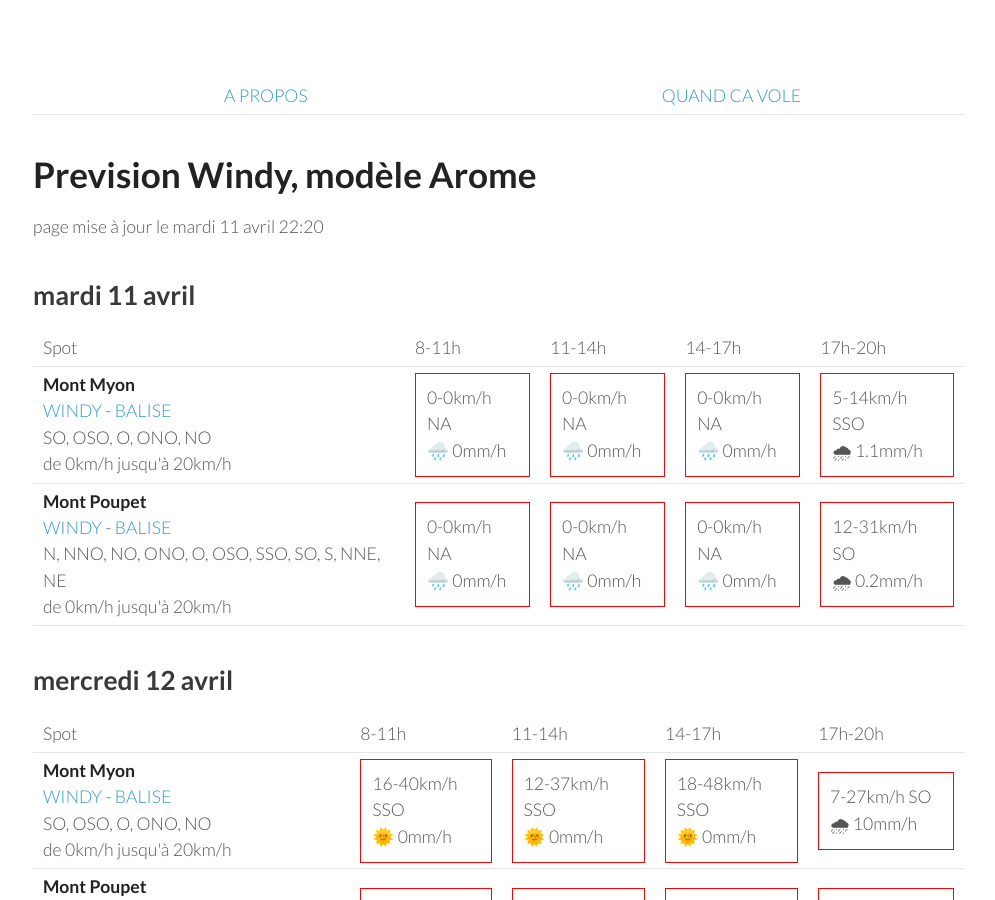
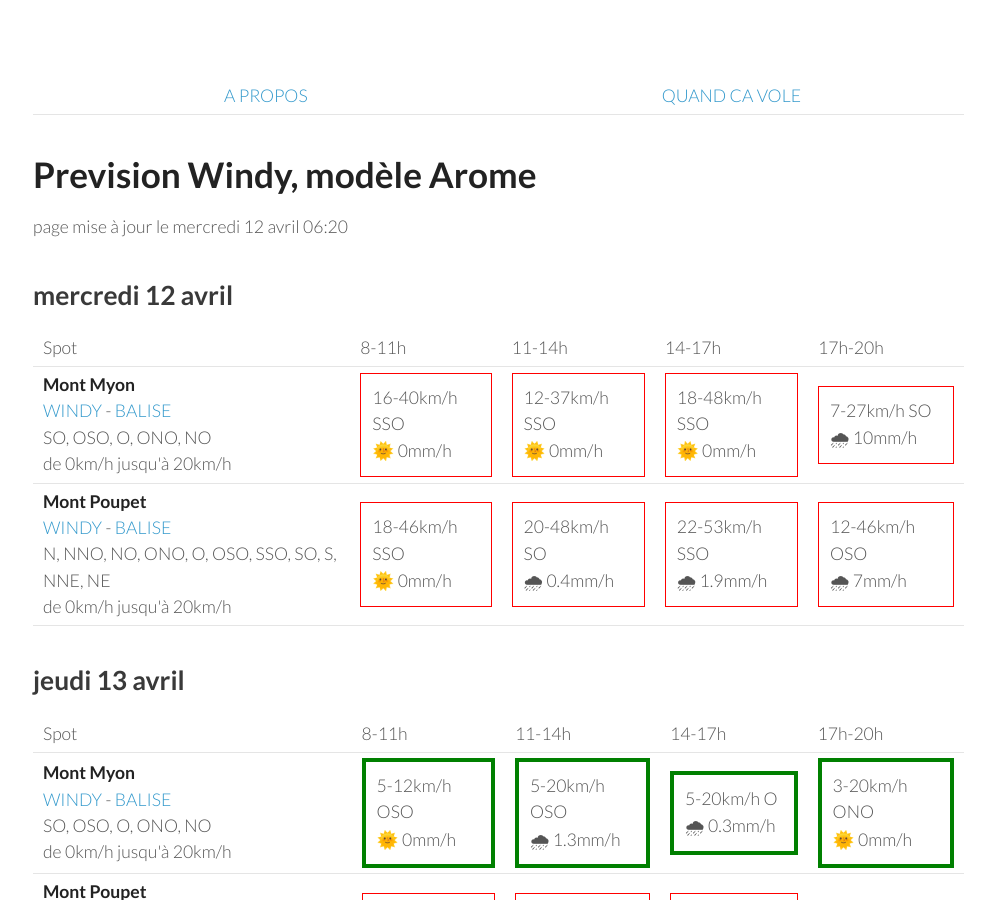
Before and after one commit to parapente-dans-le-nord/parapente-dans-le-nord.github.io, a Jekyll site: the page built from jura.markdown, in a window 1280 px wide and 900 px high. Shown: the whole window, without its empty margins (25-1020 px from the left). Built offline with Jekyll 4.4.1, drawn with Linux system fonts in a browser that asks for light colours.

Commit message:
update index.markdown

```diff
--- a/jura.markdown
+++ b/jura.markdown
@@ -7,42 +7,8 @@ title:  "Tous les spots"
 {: .links}
 
 # Prevision Windy, modèle Arome
-page mise à jour le mardi 11 avril 22:20
+page mise à jour le mercredi 12 avril 06:20
 
-## mardi 11 avril
-
-{::nomarkdown}
-<table>
-  <tbody>
-    <tr>
-      <td>Spot</td>
-      <td>8-11h</td>
-      <td>11-14h</td>
-      <td>14-17h</td>
-      <td>17h-20h</td>
-    </tr>
-<tr>
-        <td><strong>Mont Myon</strong><br><a href="https://windy.com/46.331/5.397?45.898,5.394,8,m:eWoagj8">WINDY</a> - <span class=""><a href="http://www.balisemeteo.com/balise.php?idBalise=70">BALISE</a> </span><br> <span class="vent-favorable">SO, OSO, O, ONO, NO</span><br><span class="force-vent">de 0km/h jusqu'à 20km/h</span> </td>
-
-            <td><div class="not-flyable"><p>0-0km/h NA</p><p>🌧️ 0mm/h</p></div></td>
-            <td><div class="not-flyable"><p>0-0km/h NA</p><p>🌧️ 0mm/h</p></div></td>
-            <td><div class="not-flyable"><p>0-0km/h NA</p><p>🌧️ 0mm/h</p></div></td>
-            <td><div class="not-flyable"><p>5-14km/h SSO</p><p>🌧 1.1mm/h</p></div></td>
-
-    </tr>
-<tr>
-        <td><strong>Mont Poupet</strong><br><a href="https://windy.com/46.970/5.876?46.541,5.876,8">WINDY</a> - <span class=""><a href="http://www.balisemeteo.com/balise.php?idBalise=92">BALISE</a> </span><br> <span class="vent-favorable">N, NNO, NO, ONO, O, OSO, SSO, SO, S, NNE, NE</span><br><span class="force-vent">de 0km/h jusqu'à 20km/h</span> </td>
-
-            <td><div class="not-flyable"><p>0-0km/h NA</p><p>🌧️ 0mm/h</p></div></td>
-            <td><div class="not-flyable"><p>0-0km/h NA</p><p>🌧️ 0mm/h</p></div></td>
-            <td><div class="not-flyable"><p>0-0km/h NA</p><p>🌧️ 0mm/h</p></div></td>
-            <td><div class="not-flyable"><p>12-31km/h SO</p><p>🌧 0.2mm/h</p></div></td>
-
-    </tr>
-
-</tbody>
-</table>
-{:/}
 ## mercredi 12 avril
 
 {::nomarkdown}
```
